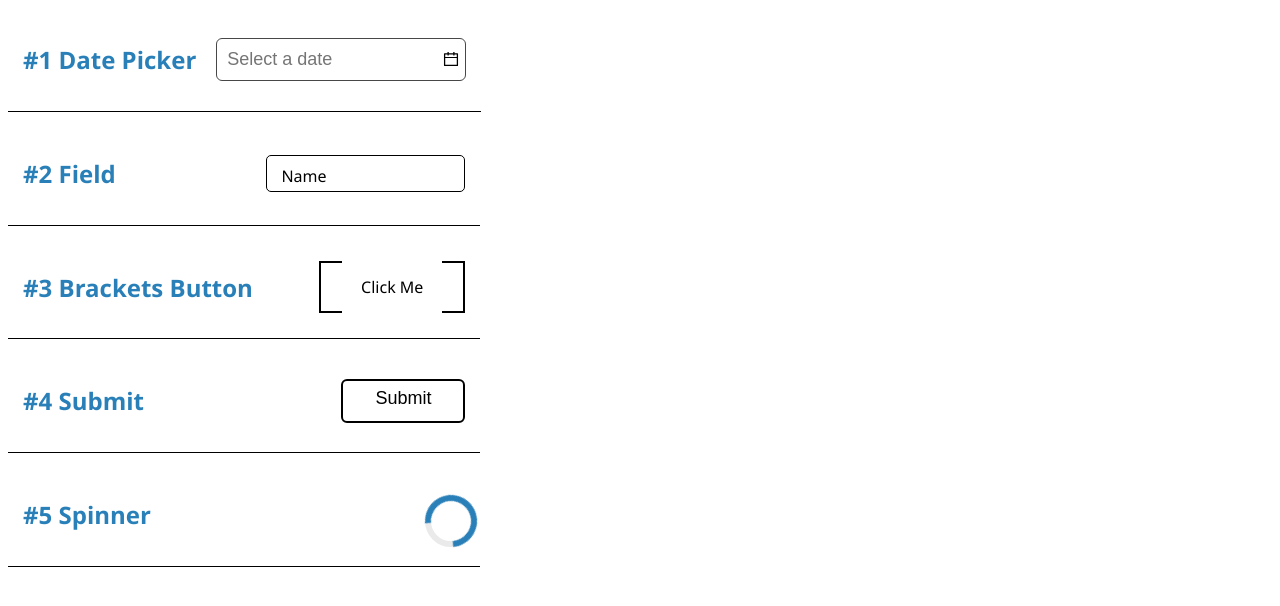
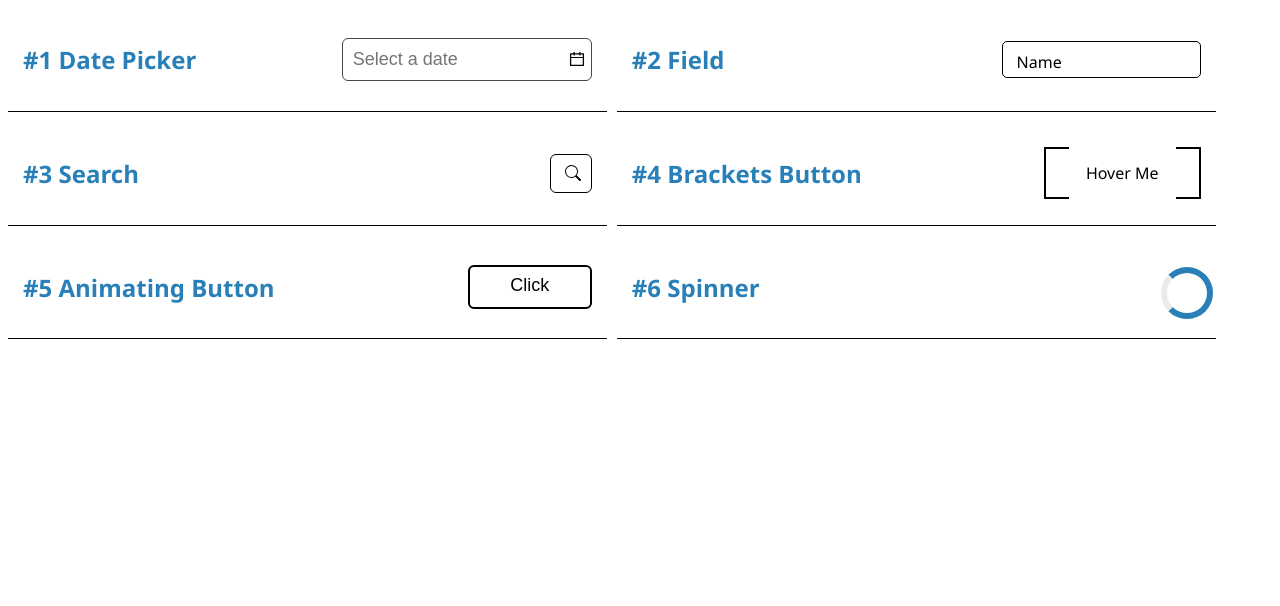
Before and after one commit to shadybassily/reusable-react-components, a React (Vite) app: page / in a window 1280 px wide. Shown: the top 606 px of the page. Built offline with nearby package versions, Linux system fonts and the light colour scheme.

Commit message:
created search bar

```diff
--- a/src/App.css
+++ b/src/App.css
@@ -1,8 +1,8 @@
 .App {
   font-family: 'Segoe UI', Tahoma, Geneva, Verdana, sans-serif;
   display: flex;
-  flex-direction: column;
   gap: 10px;
+  flex-wrap: wrap;
 }
 .component {
   border-bottom: 1px solid;
@@ -26,6 +26,6 @@
 
 @media(max-width: 1500px){
   .component {
-    width: 35%;
+    width: 45%;
   }
 }
--- a/src/App.jsx
+++ b/src/App.jsx
@@ -1,8 +1,9 @@
 import DatePicker from './components/inputs/date-picker/DatePicker';
+import Field from './components/inputs/field/Field';
+import Search from './components/inputs/search/Search';
 import BracketsButton from './components/buttons/brackets-button/BracketsButton';
 import SubmitButton from './components/buttons/submit/Submit';
 import Spinner from './components/loaders/spinner/Spinner';
-import Field from './components/inputs/field/Field';
 
 import './App.css';
 
@@ -16,11 +17,16 @@ const components = [
       component: <Field />,
    },
    {
+      title: 'Search',
+      component: <Search />,
+   },
+
+   {
       title: 'Brackets Button',
       component: <BracketsButton />,
    },
    {
-      title: 'Submit',
+      title: 'Animating Button',
       component: <SubmitButton />,
    },
    {
--- a/src/components/buttons/brackets-button/BracketsButton.jsx
+++ b/src/components/buttons/brackets-button/BracketsButton.jsx
@@ -1,6 +1,6 @@
 import './brackets-button.css';
 
-export default function BracketsButtons({ onClick, children = 'click me', ...otherProps }) {
+export default function BracketsButtons({ onClick, children = 'Hover me', ...otherProps }) {
    const handleClick = () => {
       console.log('clicked');
       // onClick();
--- a/src/components/buttons/brackets-button/brackets-button.css
+++ b/src/components/buttons/brackets-button/brackets-button.css
@@ -8,6 +8,7 @@
   color: black;
   overflow: hidden;
   text-transform: capitalize;
+
 }
 
 .btn::after {
--- a/src/components/buttons/submit/Submit.jsx
+++ b/src/components/buttons/submit/Submit.jsx
@@ -17,7 +17,7 @@ export default function Submit() {
    return (
       <div className={containerClassName} onClick={handleClick}>
          <button type="submit" className={btClassName}>
-            submit
+            click
          </button>
          <p className={doneClassName}>&#x2713;</p>
       </div>
--- /dev/null
+++ b/src/components/inputs/search/Search.jsx
@@ -0,0 +1,32 @@
+import { useState } from 'react';
+import { BsSearch } from 'react-icons/bs';
+
+import './search.css';
+
+export default function Search() {
+   const [isOpen, setIsOpen] = useState(false);
+   const [searchContent, setSearchContent] = useState('');
+
+   let inputClassNames = `search-input ${isOpen && 'search-input-visible'}`;
+   const handleClick = () => {
+      setIsOpen(true);
+   };
+   const handleBlur = () => {
+      //if there is no content, then collapse
+      if (searchContent === '') {
+         setIsOpen(false);
+      }
+   };
+   return (
+      <div className='search-container' onClick={handleClick}>
+            <input
+               className={inputClassNames}
+               onBlur={handleBlur}
+               placeholder="Search..."
+               value={searchContent}
+               onChange={(e) => setSearchContent(e.target.value)}
+            />
+         <BsSearch className="search-icon" />
+      </div>
+   );
+}
--- /dev/null
+++ b/src/components/inputs/search/search.css
@@ -0,0 +1,18 @@
+.search-container {
+  border: 1px solid black;
+  border-radius: 6px;
+  display: flex;
+  align-items: center;
+  padding: 10px;
+}
+
+.search-input {
+  outline: none;
+  border: none;
+  width: 0px;
+  transition: 0.5s;
+}
+
+.search-input-visible {
+  width: 210px;
+}
--- a/src/components/loaders/spinner/spinner.css
+++ b/src/components/loaders/spinner/spinner.css
@@ -22,7 +22,7 @@
   border-left-color: transparent;
 
   animation-name: spinningAnimation;
-  animation-duration: 1.2s;
+  /* animation-duration: 1.2s; */
   animation-iteration-count: infinite;
 }
 
```
